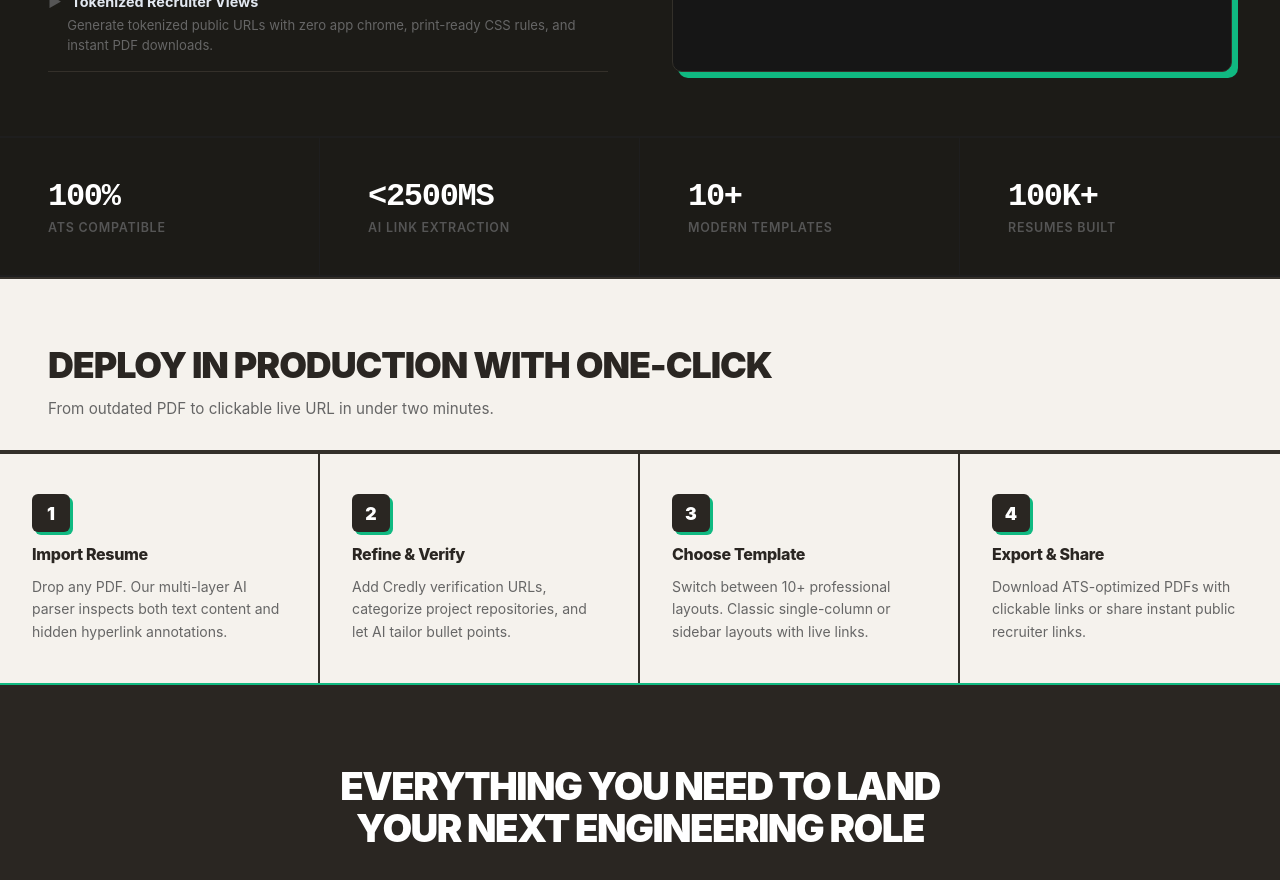
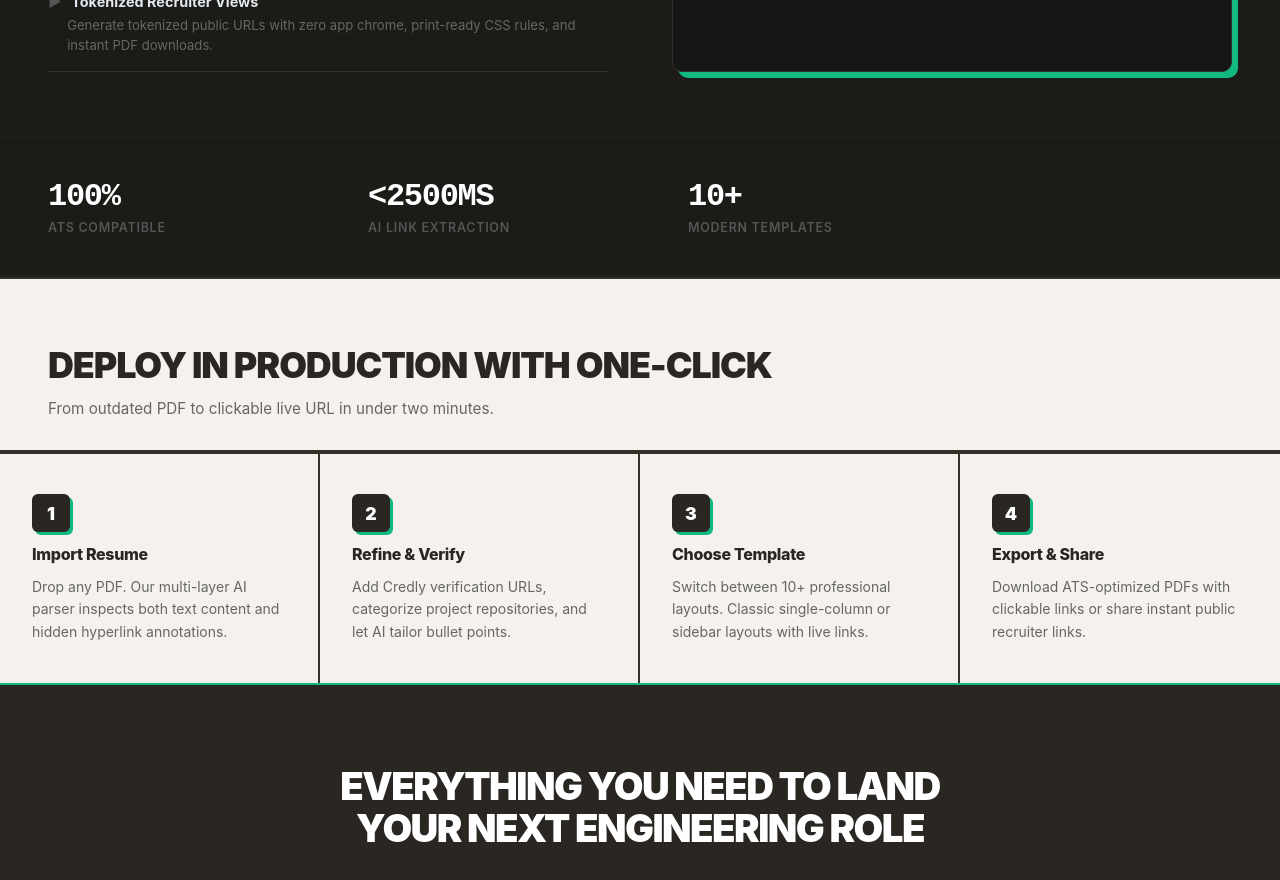
Before and after one commit to sammyZi/Resumify, a Next.js app: page / in a window 1280 px wide. Shown: the part 1740-2620 px from the top of the page. Built offline with nearby package versions, Linux system fonts and the light colour scheme; no server answers.

Commit message:
Remove 'Resumes Built' statistic from landing page
Removed the 'Resumes Built' statistic from the landing page.

```diff
--- a/src/app/_components/landing-page.tsx
+++ b/src/app/_components/landing-page.tsx
@@ -385,10 +385,7 @@ const share = await createShareToken({
             <div className={styles.statNumber}>10+</div>
             <div className={styles.statLabel}>Modern Templates</div>
           </div>
-          <div className={styles.statCol}>
-            <div className={styles.statNumber}>100K+</div>
-            <div className={styles.statLabel}>Resumes Built</div>
-          </div>
+
         </div>
       </section>
 
```
